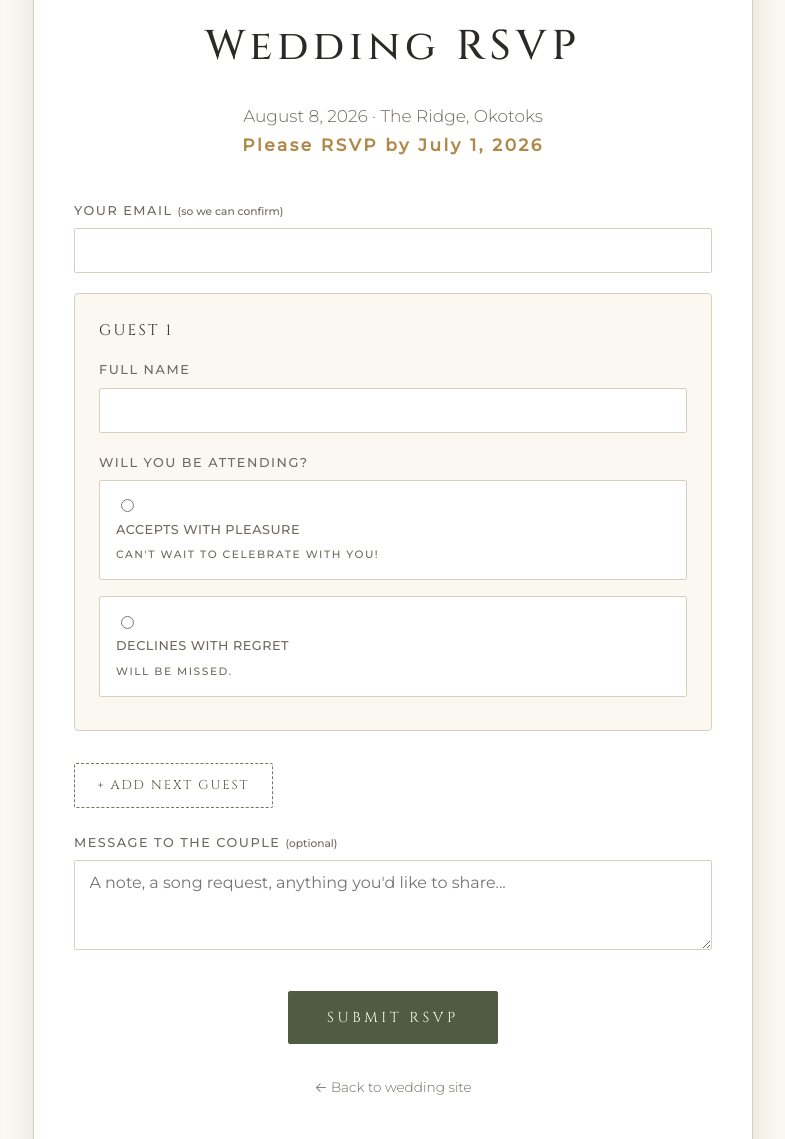
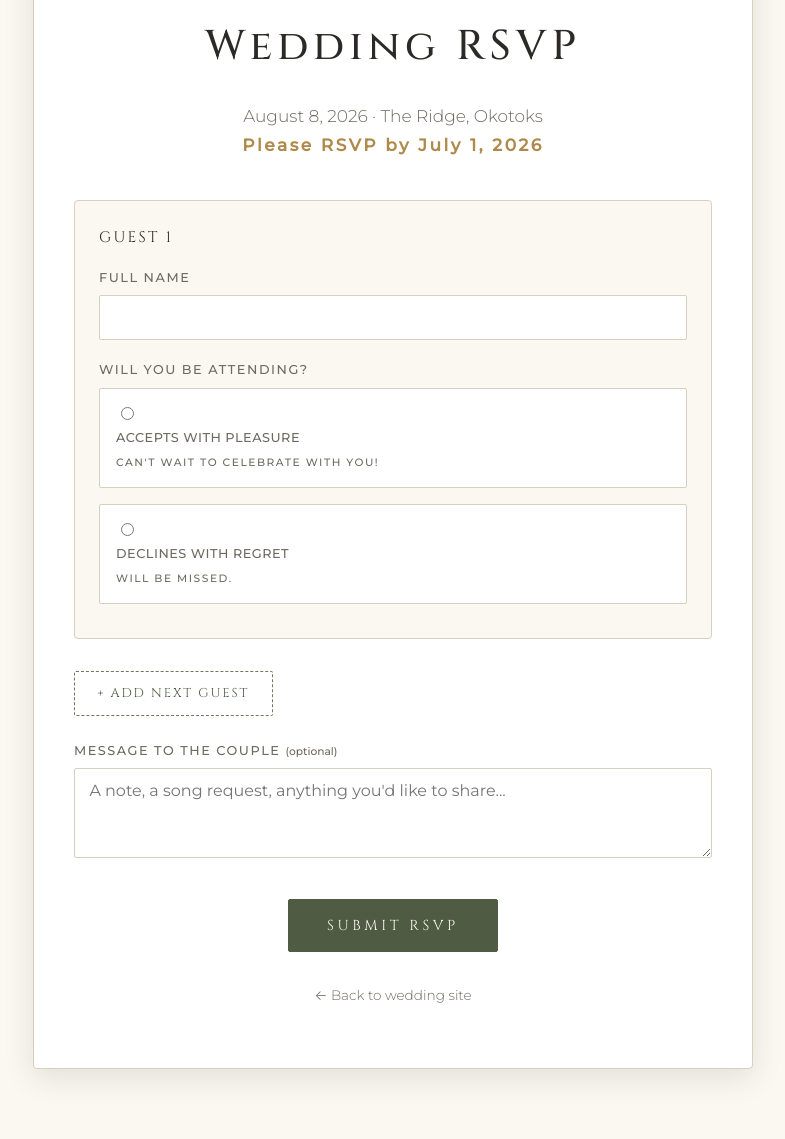
Before and after one commit to stevenliuxd/wedding-site, a Flask app: page /rsvp in a window 1280 px wide. Shown: the part 143-1282 px from the top of the page, without its empty margins (247-1032 px from the left). After the commit the page ends 1221 px from the top, so only its background shows below. Run offline with Flask 3, Linux system fonts and the light colour scheme.

Commit message:
Removed email, changed bg color for RSVP

```diff
--- a/app.py
+++ b/app.py
@@ -21,13 +21,12 @@ ADMIN_PASSWORD = os.environ.get('ADMIN_PASSWORD')
 ATTENDING_VALUES = {'yes', 'no'}
 STARTER_CHOICES = {
     'Canadian Lobster Bisque, Saffron Cream, Brioche Croutons',
+    'Roasted Beets & Apple Salad, Honey Goat Cheese, Candied Pecans, Balsamic Dressing',
 }
 MAIN_CHOICES = {
     'Pan Seared Marinated Chicken Supreme, Duck fat Smashed Potatoes, Asparagus, Chimichurri Sauce',
     'Slow Roasted Alberta Beef Striploin, Confit Baby Potatoes, Black Garlic Haricots Verts, Red wine Sauce',
 }
-EMAIL_RE = re.compile(r'^[^@\s]+@[^@\s]+\.[^@\s]+$')
-
 app = Flask(__name__)
 
 
@@ -76,11 +75,7 @@ def rsvp():
     if request.method == 'GET':
         return render_template('rsvp.html')
 
-    primary_email = request.form.get('primary_email', '').strip()
     message = request.form.get('message', '').strip() or None
-
-    if not EMAIL_RE.match(primary_email):
-        return render_template('rsvp.html', error='Please enter a valid email address.'), 400
 
     guests = parse_guests(request.form)
     if not guests:
@@ -114,8 +109,8 @@ def rsvp():
 
     db = get_db()
     cur = db.execute(
-        'INSERT INTO rsvps (primary_email, message, ip, user_agent) VALUES (?, ?, ?, ?)',
-        (primary_email, message, request.remote_addr, request.headers.get('User-Agent', '')[:500]),
+        'INSERT INTO rsvps (message, ip, user_agent) VALUES (?, ?, ?)',
+        (message, request.remote_addr, request.headers.get('User-Agent', '')[:500]),
     )
     rsvp_id = cur.lastrowid
     db.executemany(
@@ -156,7 +151,7 @@ def require_admin(view):
 def admin():
     db = get_db()
     rows = db.execute(
-        'SELECT r.submitted_at, r.primary_email, r.message, '
+        'SELECT r.submitted_at, r.message, '
         '       g.full_name, g.attending, g.starter, g.main_course, g.dietary '
         'FROM rsvps r JOIN guests g ON g.rsvp_id = r.id '
         'ORDER BY r.submitted_at DESC, g.id ASC'
@@ -176,17 +171,17 @@ def admin():
 def admin_export():
     db = get_db()
     rows = db.execute(
-        'SELECT r.submitted_at, r.primary_email, r.message, '
+        'SELECT r.submitted_at, r.message, '
         '       g.full_name, g.attending, g.starter, g.main_course, g.dietary '
         'FROM rsvps r JOIN guests g ON g.rsvp_id = r.id '
         'ORDER BY r.submitted_at DESC, g.id ASC'
     ).fetchall()
     buf = io.StringIO()
     writer = csv.writer(buf)
-    writer.writerow(['submitted_at', 'primary_email', 'guest_name', 'attending',
+    writer.writerow(['submitted_at', 'guest_name', 'attending',
                      'starter', 'main_course', 'dietary', 'message'])
     for r in rows:
-        writer.writerow([r['submitted_at'], r['primary_email'], r['full_name'], r['attending'],
+        writer.writerow([r['submitted_at'], r['full_name'], r['attending'],
                          r['starter'] or '', r['main_course'] or '', r['dietary'] or '',
                          r['message'] or ''])
     return Response(
--- a/schema.sql
+++ b/schema.sql
@@ -1,7 +1,6 @@
 CREATE TABLE IF NOT EXISTS rsvps (
     id              INTEGER PRIMARY KEY AUTOINCREMENT,
     submitted_at    TEXT    NOT NULL DEFAULT (datetime('now')),
-    primary_email   TEXT    NOT NULL,
     message         TEXT,
     ip              TEXT,
     user_agent      TEXT
--- a/static/styles.css
+++ b/static/styles.css
@@ -390,17 +390,30 @@ section.alt { background: var(--cream); }
 /* RSVP CTA section */
 .rsvp-cta {
   text-align: center;
-  background: var(--cream);
+  background: #915F6D;
+  color: var(--ivory);
   padding: 6rem 1.5rem;
 }
-.rsvp-cta p { color: var(--muted); margin: 1rem auto 2rem; max-width: 540px; }
-.rsvp-cta .btn { margin-top: 1rem; }
+.rsvp-cta .eyebrow { color: #e9dfc6; }
+.rsvp-cta h2 { color: var(--ivory); }
+.rsvp-cta p { color: rgba(255, 255, 255, 0.88); margin: 1rem auto 2rem; max-width: 540px; }
+.rsvp-cta .btn {
+  margin-top: 1rem;
+  background: var(--cream);
+  border-color: var(--cream);
+  color: #915F6D;
+}
+.rsvp-cta .btn:hover {
+  background: var(--gold);
+  border-color: var(--gold);
+  color: #fff;
+}
 .rsvp-deadline {
   font-family: 'Cinzel', serif;
   letter-spacing: .25em;
   text-transform: uppercase;
   font-size: .8rem;
-  color: var(--gold);
+  color: #e9dfc6;
   margin-top: 1.2rem;
 }
 
--- a/templates/admin.html
+++ b/templates/admin.html
@@ -32,7 +32,6 @@
   <thead>
     <tr>
       <th>Submitted</th>
-      <th>Email</th>
       <th>Guest</th>
       <th>Attending</th>
       <th>Starter</th>
@@ -45,7 +44,6 @@
     {% for row in rows %}
     <tr>
       <td>{{ row.submitted_at }}</td>
-      <td>{{ row.primary_email }}</td>
       <td>{{ row.full_name }}</td>
       <td>{{ row.attending }}</td>
       <td>{{ row.starter or '' }}</td>
@@ -54,7 +52,7 @@
       <td>{{ row.message or '' }}</td>
     </tr>
     {% else %}
-    <tr><td colspan="8" style="text-align: center; padding: 2rem; color: var(--muted);">No responses yet.</td></tr>
+    <tr><td colspan="7" style="text-align: center; padding: 2rem; color: var(--muted);">No responses yet.</td></tr>
     {% endfor %}
   </tbody>
 </table>
--- a/templates/rsvp.html
+++ b/templates/rsvp.html
@@ -26,11 +26,6 @@
   {% endif %}
 
   <form method="POST" action="{{ url_for('rsvp') }}" novalidate>
-    <div class="field">
-      <label for="primary_email">Your email <small style="text-transform:none; letter-spacing: normal; color: var(--muted);">(so we can confirm)</small></label>
-      <input type="email" id="primary_email" name="primary_email" required>
-    </div>
-
     <div id="guest-list">
       <div class="guest-block">
         <div class="guest-header">
@@ -72,6 +67,13 @@
                 <span class="radio-option-text">
                   <strong>Canadian Lobster Bisque</strong>
                   <small>Saffron cream, brioche croutons</small>
+                </span>
+              </label>
+              <label class="radio-option">
+                <input type="radio" data-group="starter" value="Roasted Beets &amp; Apple Salad, Honey Goat Cheese, Candied Pecans, Balsamic Dressing">
+                <span class="radio-option-text">
+                  <strong>Roasted Beets &amp; Apple Salad</strong>
+                  <small>Honey goat cheese, candied pecans, balsamic dressing</small>
                 </span>
               </label>
             </div>
@@ -145,6 +147,13 @@
                   <small>Saffron cream, brioche croutons</small>
                 </span>
               </label>
+              <label class="radio-option">
+                <input type="radio" data-group="starter" value="Roasted Beets &amp; Apple Salad, Honey Goat Cheese, Candied Pecans, Balsamic Dressing">
+                <span class="radio-option-text">
+                  <strong>Roasted Beets &amp; Apple Salad</strong>
+                  <small>Honey goat cheese, candied pecans, balsamic dressing</small>
+                </span>
+              </label>
             </div>
           </div>
           <div class="field">
```
